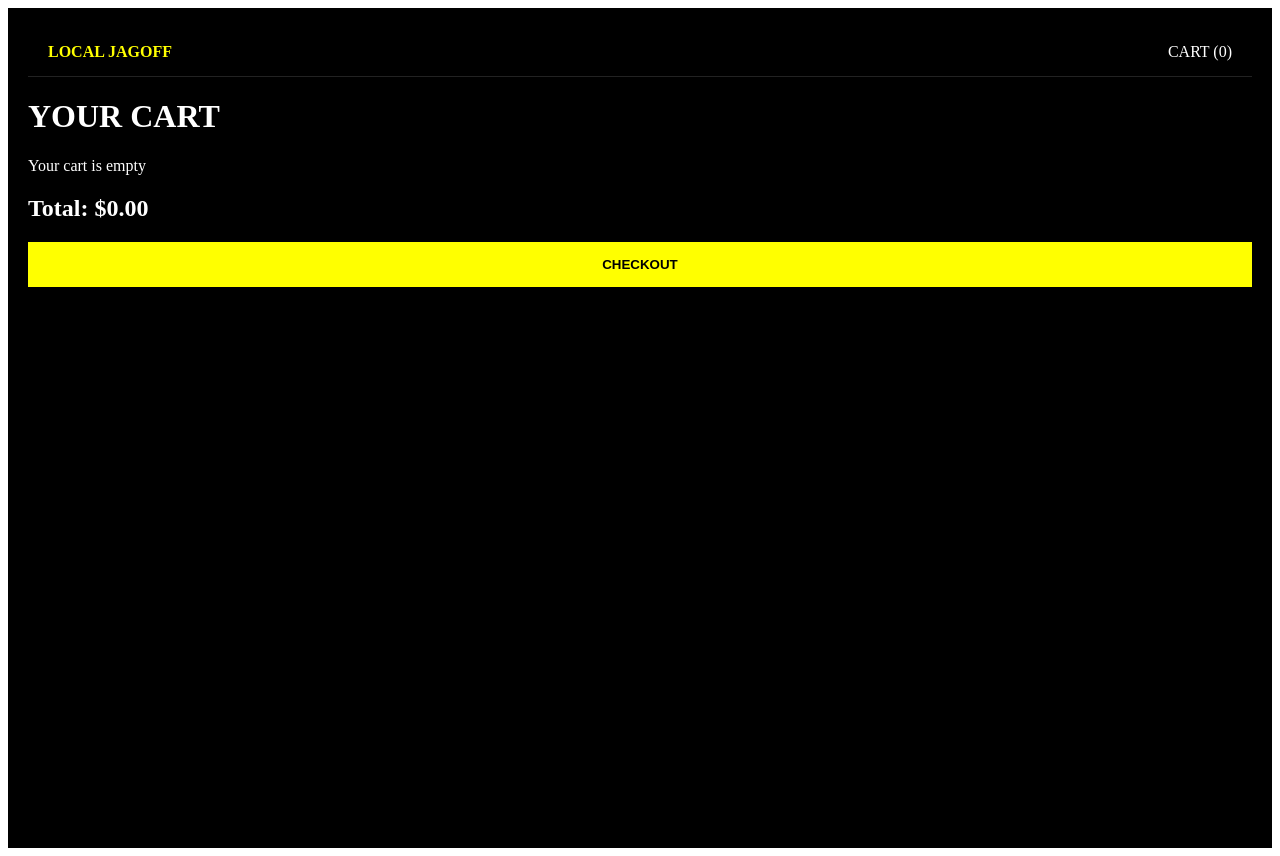
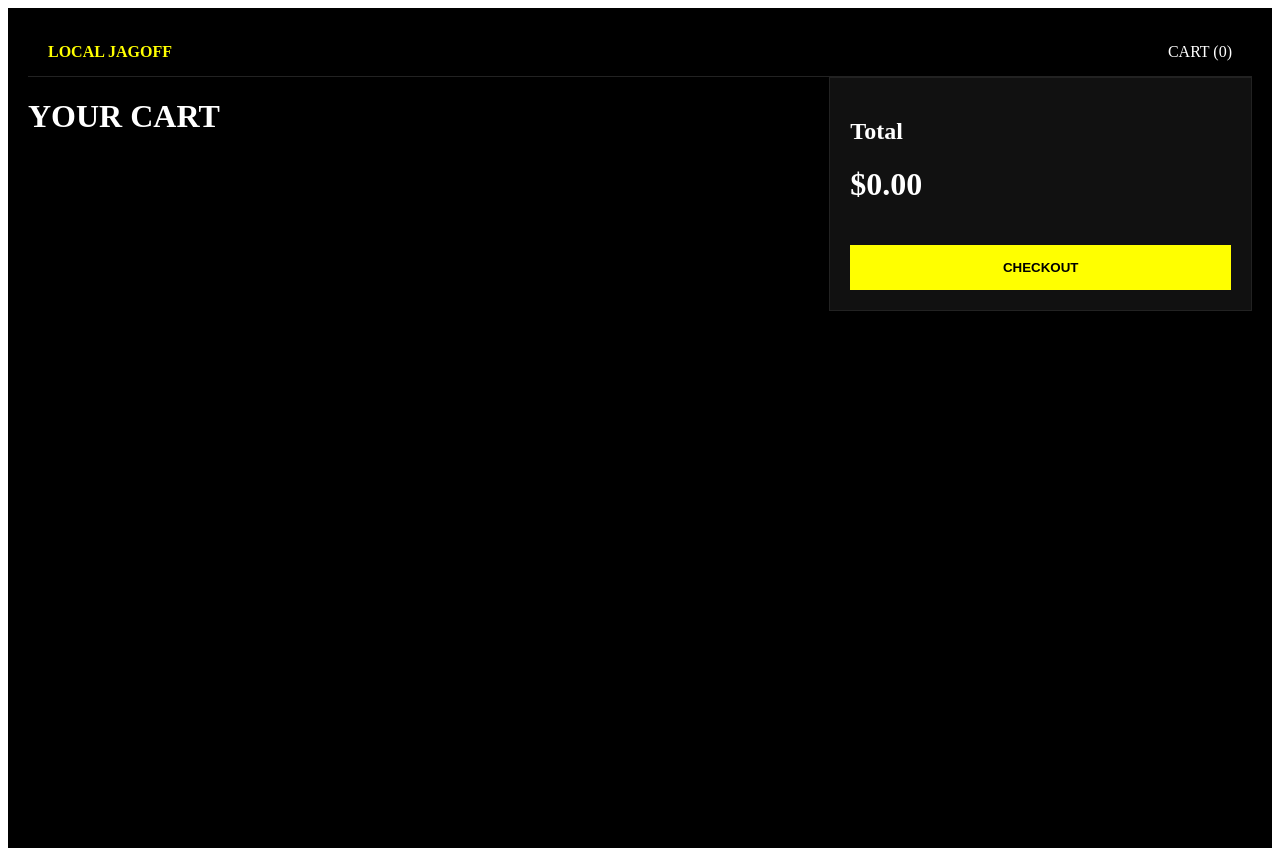
Before and after one commit to localjagoff/localjagoff-site, a Next.js app: page /cart in a window 1280 px wide. Built offline with nearby package versions, Linux system fonts and the light colour scheme.

Commit message:
Update cart.js

```diff
--- a/pages/cart.js
+++ b/pages/cart.js
@@ -5,42 +5,36 @@ export default function CartPage() {
   const [cart, setCart] = useState([]);
 
   useEffect(() => {
-    const stored = JSON.parse(localStorage.getItem("cart")) || [];
-    setCart(stored);
+    setCart(JSON.parse(localStorage.getItem("cart")) || []);
   }, []);
 
-  const updateCart = (newCart) => {
+  const update = (newCart) => {
     setCart(newCart);
     localStorage.setItem("cart", JSON.stringify(newCart));
   };
 
-  const addQty = (index) => {
-    const updated = [...cart];
-    updated[index].quantity += 1;
-    updateCart(updated);
+  const addQty = (i) => {
+    const c = [...cart];
+    c[i].quantity++;
+    update(c);
   };
 
-  const removeQty = (index) => {
-    const updated = [...cart];
-    if (updated[index].quantity > 1) {
-      updated[index].quantity -= 1;
-    } else {
-      updated.splice(index, 1);
-    }
-    updateCart(updated);
+  const subQty = (i) => {
+    const c = [...cart];
+    if (c[i].quantity > 1) c[i].quantity--;
+    else c.splice(i, 1);
+    update(c);
   };
 
-  const getTotal = () =>
-    cart
-      .reduce((sum, item) => sum + item.quantity * Number(item.price), 0)
-      .toFixed(2);
+  const total = cart.reduce(
+    (sum, item) => sum + item.quantity * Number(item.price),
+    0
+  );
 
-  const checkoutAll = async () => {
+  const checkout = async () => {
     const res = await fetch("/api/create-checkout-session", {
       method: "POST",
-      headers: {
-        "Content-Type": "application/json",
-      },
+      headers: {"Content-Type": "application/json"},
       body: JSON.stringify({ items: cart }),
     });
 
@@ -52,52 +46,68 @@ export default function CartPage() {
     <div style={styles.container}>
       <Navbar />
 
+      <div style={styles.wrapper}>
+        <div style={styles.items}>
           <h1>YOUR CART</h1>
 
-      {cart.length === 0 && <p>Your cart is empty</p>}
-
-      {cart.map((item, index) => (
-        <div key={index} style={styles.item}>
+          {cart.map((item, i) => (
+            <div key={i} style={styles.item}>
               <div>
-            <h2>{item.name}</h2>
-            <p>Size: {item.size}</p>
+                <h3>{item.name}</h3>
+                <p>{item.size}</p>
                 <p>${item.price}</p>
               </div>
 
-          <div>
-            <button onClick={() => removeQty(index)}>-</button>
-            <span style={{ margin: "0 10px" }}>{item.quantity}</span>
-            <button onClick={() => addQty(index)}>+</button>
+              <div style={styles.qty}>
+                <button onClick={() => subQty(i)}>-</button>
+                <span>{item.quantity}</span>
+                <button onClick={() => addQty(i)}>+</button>
               </div>
             </div>
           ))}
+        </div>
 
-      <h2>Total: ${getTotal()}</h2>
+        <div style={styles.summary}>
+          <h2>Total</h2>
+          <h1>${total.toFixed(2)}</h1>
 
-      <button style={styles.checkout} onClick={checkoutAll}>
+          <button style={styles.checkout} onClick={checkout}>
             CHECKOUT
           </button>
+        </div>
+      </div>
     </div>
   );
 }
 
 const styles = {
-  container: {
-    background: "#000",
-    color: "#fff",
-    minHeight: "100vh",
+  container: { background: "#000", color: "#fff", minHeight: "100vh", padding: "20px" },
+  wrapper: { display: "flex", gap: "40px", flexWrap: "wrap" },
+  items: { flex: 2 },
+  summary: {
+    flex: 1,
+    background: "#111",
     padding: "20px",
+    border: "1px solid #222",
+    height: "fit-content",
   },
   item: {
     display: "flex",
     justifyContent: "space-between",
-    marginBottom: "15px",
+    borderBottom: "1px solid #222",
+    padding: "15px 0",
+  },
+  qty: {
+    display: "flex",
+    alignItems: "center",
+    gap: "10px",
   },
   checkout: {
+    marginTop: "20px",
+    width: "100%",
+    padding: "15px",
     background: "yellow",
     color: "#000",
-    padding: "15px",
-    width: "100%",
     fontWeight: "bold",
     border: "none",
   },
```
Lines whose indentation alone changed are shown as unchanged.
